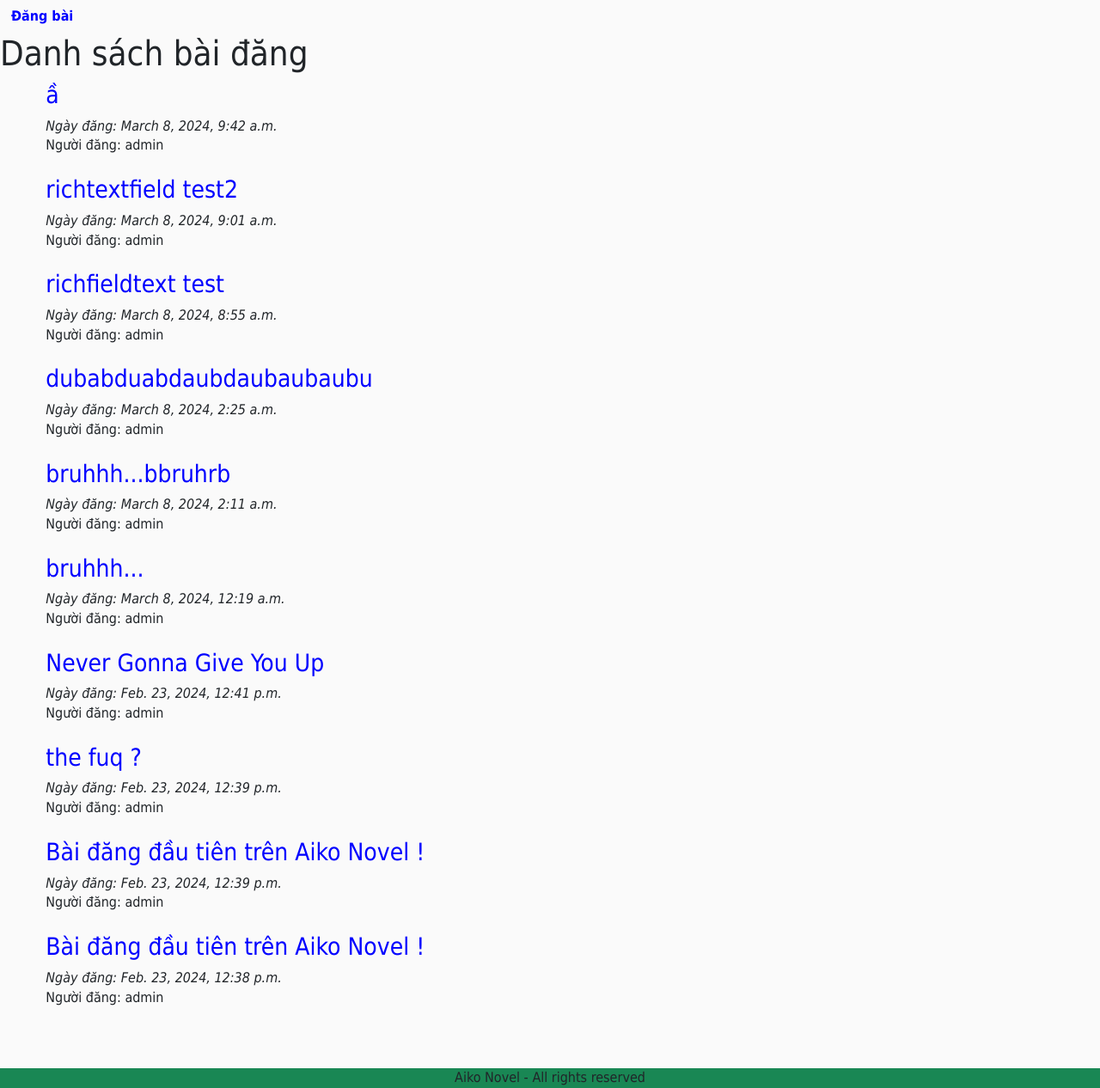
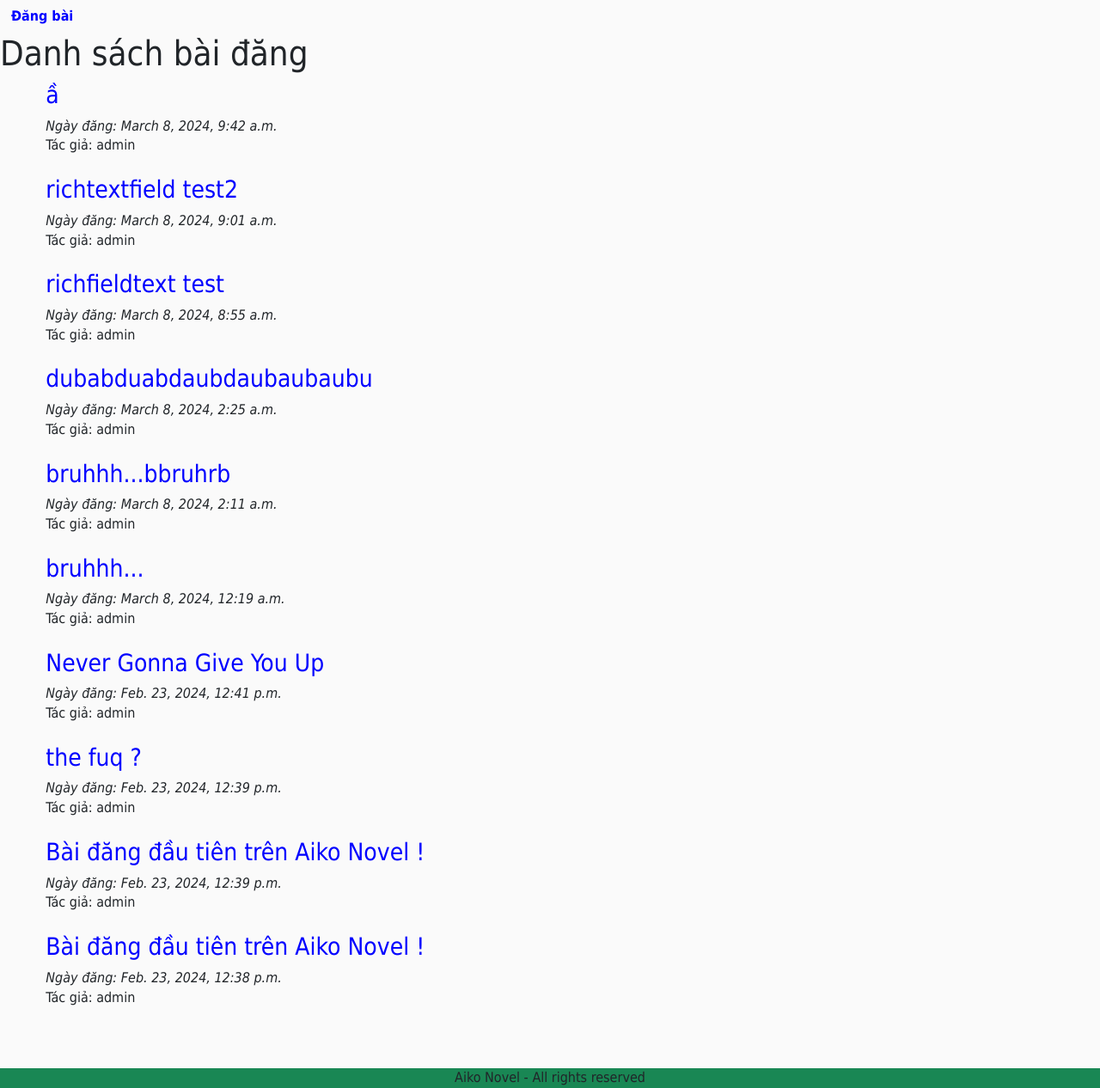
Before and after one commit to akira3175/Aiko-Novel, a Django app: page /forum/posts/ in a window 1280 px wide. Shown: the part 70-1336 px from the top of the page at 86% size. Run offline with Django 5.2, Linux system fonts and the light colour scheme; data comes from the database, SQL or seed files in the repository; both versions use the stored data as it was after the commit; some libraries are stand-ins or nearby versions.

Commit message:
delete some unnecessary thing about "richtextfield" thing

```diff
--- a/AikoNovel/settings.py
+++ b/AikoNovel/settings.py
@@ -127,5 +127,3 @@ STATIC_URL = 'static/'
 DEFAULT_AUTO_FIELD = 'django.db.models.BigAutoField'
 
 CRISPY_TEMPLATE_PACK="bootstrap5"
-
-CKEDITOR_UPLOAD_PATH = "/ckeditor_upload_path"
--- a/forum/templates/forum/forum_post_list.html
+++ b/forum/templates/forum/forum_post_list.html
@@ -12,7 +12,7 @@
     <div class="col-11">
         <h3><a href="{% url 'post-detail' pk=post.pk %}">{{ post.title }}</a></h3>
         <div><i>Ngày đăng: {{ post.created_at }}</i></div>
-        <div>Người đăng: {{ post.username.username }}</div>
+        <div>Tác giả: {{ post.username.username }}</div>
         <br>
         {% comment %} <p>{{ post.content }}</p> {% endcomment %}
     </div>
--- a/forum/urls.py
+++ b/forum/urls.py
@@ -10,5 +10,4 @@ urlpatterns = [
     path('posts/<int:pk>/', PostDetailView.as_view(), name='post-detail'),
     path('posts/create/', CreatePostView, name='create-post'),
     path('posts/<int:post_id>/comment/', add_comment_to_post, name='add-comment-to-post'),
-    re_path(r'^ckeditor/', include('ckeditor_uploader.urls')),
 ]
```
Also changed, not shown: db.sqlite3.
